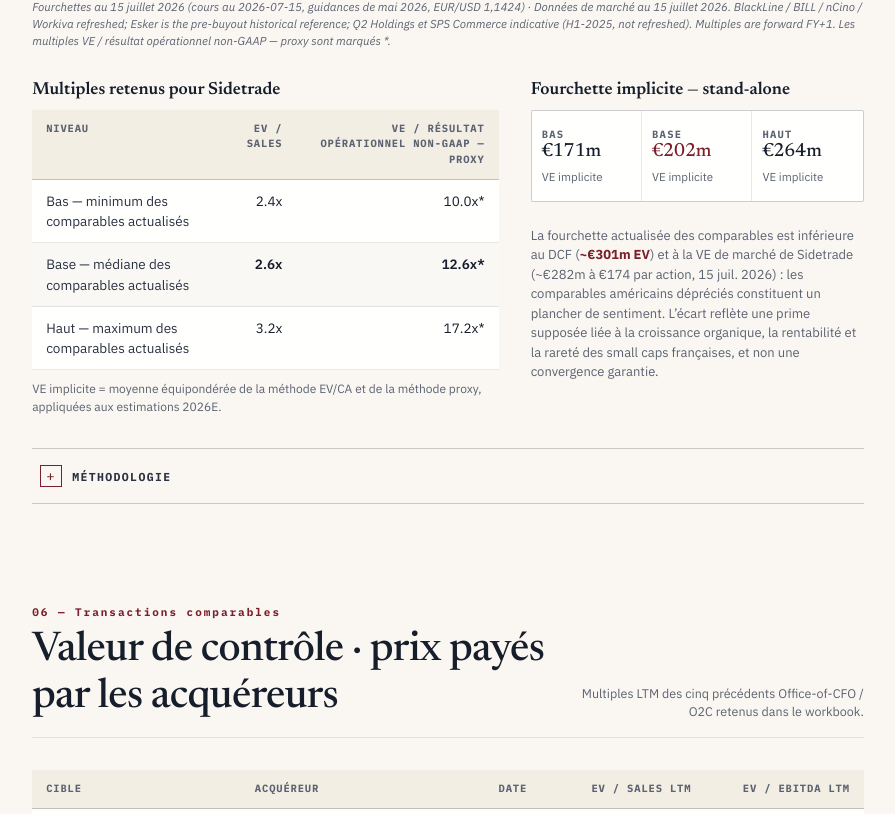
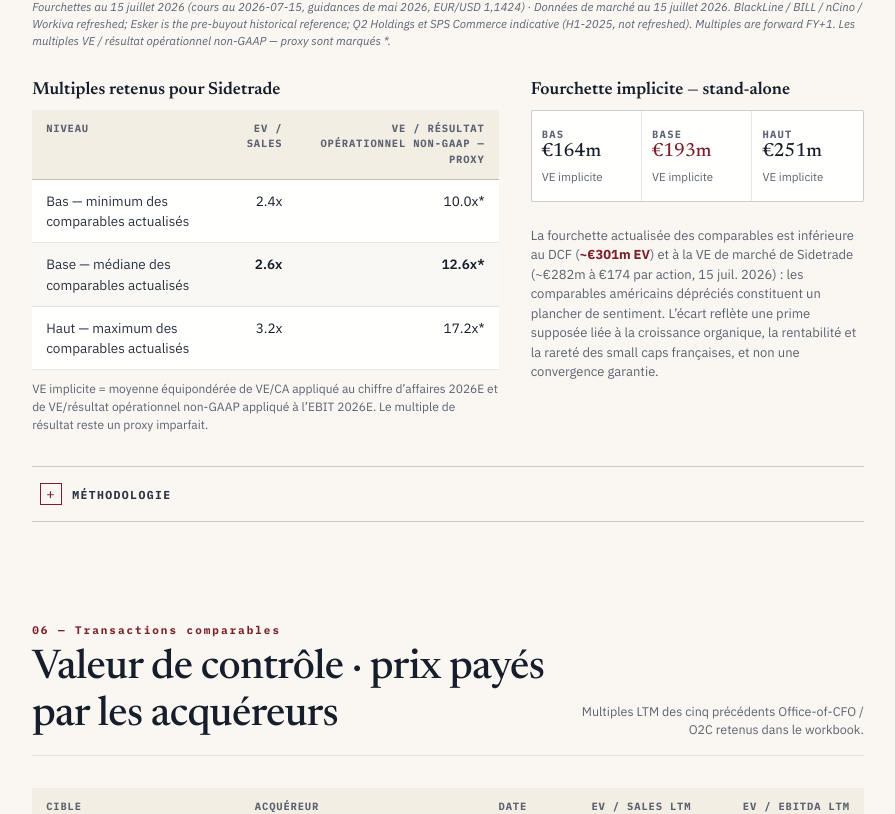
Before and after one commit to HBenChaouch/Portfolio, a React (Vite) app: page /cases/sidetrade-valuation/analysis in a window 1280 px wide. Shown: the part 8952-9766 px from the top of the page, without its empty margins (324-1219 px from the left). Built offline with nearby package versions, Linux system fonts and the light colour scheme.

Commit message:
Apply EBIT-matched trading range to assembled candidate (ST-M4)

```diff
--- a/scripts/check-financial-data.mjs
+++ b/scripts/check-financial-data.mjs
@@ -153,7 +153,7 @@ assert.equal(LBO_REFERENCE.dcfEntryIrr, 0.1636);
 assert.equal(BETA_STUDY.betaRetained, 1.15);
 assert.equal(BETA_STUDY.betaRegressionCentral, 1.06);
 assert.equal(BETA_STUDY.erp, 0.055);
-assert.deepEqual(VALUATION_CONTEXT.tradingRange, { low: 171, base: 202, high: 264 });
+assert.deepEqual(VALUATION_CONTEXT.tradingRange, { low: 164, base: 193, high: 251 });
 assert.deepEqual(VALUATION_CONTEXT.transactionRange, { low: 289, base: 411, high: 547 });
 assert.deepEqual(TRANSACTION_COMPS.selectedMultiples, { low: 4.7, base: 6.7, high: 8.9 });
 assert.equal(TRANSACTION_COMPS.selectedBasis, "FY25 revenue");
--- a/src/data/sidetradeFinancials.js
+++ b/src/data/sidetradeFinancials.js
@@ -162,7 +162,7 @@ export const VALUATION_CONTEXT = Object.freeze({
   controlPremium: 0.20,
   liquidityDiscount: -0.05,
   interestCoverage: 7.1,
-  tradingRange: Object.freeze({ low: 171, base: 202, high: 264 }),
+  tradingRange: Object.freeze({ low: 164, base: 193, high: 251 }),
   transactionRange,
   lboRange: Object.freeze({ low: 222.5, base: 241.9, high: 283.5 }),
   lboIrr: Object.freeze({ low: 0.25, base: 0.225, high: 0.18 }),
--- a/src/data/translations.js
+++ b/src/data/translations.js
@@ -284,7 +284,7 @@ const fr = {
   "Retained multiples for Sidetrade": "Multiples retenus pour Sidetrade",
   "EV / non-GAAP operating income — proxy": "VE / résultat opérationnel non-GAAP — proxy",
   "EV / non-GAAP operating income — proxy tiers are marked *.": "Les multiples VE / résultat opérationnel non-GAAP — proxy sont marqués *.",
-  "Implied EV = equal-weighted average of the EV/Sales method and the proxy method, applied to 2026E estimates.": "VE implicite = moyenne équipondérée de la méthode EV/CA et de la méthode proxy, appliquées aux estimations 2026E.",
+  "Implied EV = equal-weighted average of EV/Sales applied to 2026E revenue and EV/non-GAAP operating income applied to 2026E EBIT. The earnings multiple remains an imperfect proxy.": "VE implicite = moyenne équipondérée de VE/CA appliqué au chiffre d’affaires 2026E et de VE/résultat opérationnel non-GAAP appliqué à l’EBIT 2026E. Le multiple de résultat reste un proxy imparfait.",
   "Tier": "Niveau",
   "Low — min of refreshed peers": "Bas — minimum des comparables actualisés",
   "Base — median of refreshed peers": "Base — médiane des comparables actualisés",
--- a/src/routes/AnalysisView.jsx
+++ b/src/routes/AnalysisView.jsx
@@ -784,7 +784,7 @@ FCF  = EBIT × (1 − tax) + D&A − Capex − ΔWC`}</pre>
         </table>
         <cite>Ranges as of {VALUATION_DATES.marketLong} (prices {VALUATION_DATES.marketIso}, May-2026 guidances, EUR/USD 1.1424) · {SOURCES.market.status}. BlackLine / BILL / nCino / Workiva refreshed; Esker is the pre-buyout historical reference; Q2 Holdings and SPS Commerce indicative (H1-2025, not refreshed). Multiples are forward FY+1. EV / non-GAAP operating income — proxy tiers are marked *.</cite>
         <div className="twoup" style={{ marginTop: 32 }}>
-          <div><h3>Retained multiples for Sidetrade</h3><table className="data" style={{ marginTop: 10 }}><thead><tr><th>Tier</th><th className="num">EV / Sales</th><th className="num">EV / non-GAAP operating income — proxy</th></tr></thead><tbody><tr><td className="label">Low — min of refreshed peers</td><td className="num">2.4x</td><td className="num">10.0x*</td></tr><tr><td className="label">Base — median of refreshed peers</td><td className="num strong">2.6x</td><td className="num strong">12.6x*</td></tr><tr><td className="label">High — max of refreshed peers</td><td className="num">3.2x</td><td className="num">17.2x*</td></tr></tbody></table><p style={{ fontSize: 12, color: "var(--ink-3)", marginTop: 10 }}>Implied EV = equal-weighted average of the EV/Sales method and the proxy method, applied to 2026E estimates.</p></div>
+          <div><h3>Retained multiples for Sidetrade</h3><table className="data" style={{ marginTop: 10 }}><thead><tr><th>Tier</th><th className="num">EV / Sales</th><th className="num">EV / non-GAAP operating income — proxy</th></tr></thead><tbody><tr><td className="label">Low — min of refreshed peers</td><td className="num">2.4x</td><td className="num">10.0x*</td></tr><tr><td className="label">Base — median of refreshed peers</td><td className="num strong">2.6x</td><td className="num strong">12.6x*</td></tr><tr><td className="label">High — max of refreshed peers</td><td className="num">3.2x</td><td className="num">17.2x*</td></tr></tbody></table><p style={{ fontSize: 12, color: "var(--ink-3)", marginTop: 10 }}>Implied EV = equal-weighted average of EV/Sales applied to 2026E revenue and EV/non-GAAP operating income applied to 2026E EBIT. The earnings multiple remains an imperfect proxy.</p></div>
           <div><h3>Range implied — stand-alone</h3><div className="result-strip three" style={{ marginTop: 10 }}><div className="cell"><div className="k">Low</div><div className="v">{fmtM(VALUATION_CONTEXT.tradingRange.low)}</div><div className="d">EV implicit</div></div><div className="cell"><div className="k">Base</div><div className="v accent">{fmtM(VALUATION_CONTEXT.tradingRange.base)}</div><div className="d">EV implicit</div></div><div className="cell"><div className="k">High</div><div className="v">{fmtM(VALUATION_CONTEXT.tradingRange.high)}</div><div className="d">EV implicit</div></div></div><p style={{ fontSize: 13, color: "var(--ink-3)", marginTop: 14 }}>The refreshed peer range sits below both the DCF (<strong style={{ color: "var(--bordeaux)" }}>~{fmtM(VALUATION_CONTEXT.fairValueEv)} EV</strong>) and Sidetrade’s own market EV (~{fmtM(VALUATION_CONTEXT.marketEv)} at €{VALUATION_CONTEXT.sharePriceRef.toFixed(0)}/share, {VALUATION_DATES.marketMedium}): derated US peers act as a sentiment floor. The gap is an assumed premium debate — organic growth, profitability, FR small-cap scarcity — not a convergence.</p></div>
         </div>
         <details className="method"><summary>Methodology</summary><div className="body"><p><strong>Logic.</strong> Sidetrade is compared with listed European and North-American B2B SaaS companies sharing subscription, profitability, growth and Office-of-CFO characteristics.</p><p><strong>Limitations.</strong> Sidetrade's size and liquidity may warrant a discount to larger listed peers. Forward FY+1 multiples reflect the market window dated {VALUATION_DATES.marketLong}.</p></div></details>
```
Also changed, not shown: 2 other files (tests, documents, lock files or other folders).
